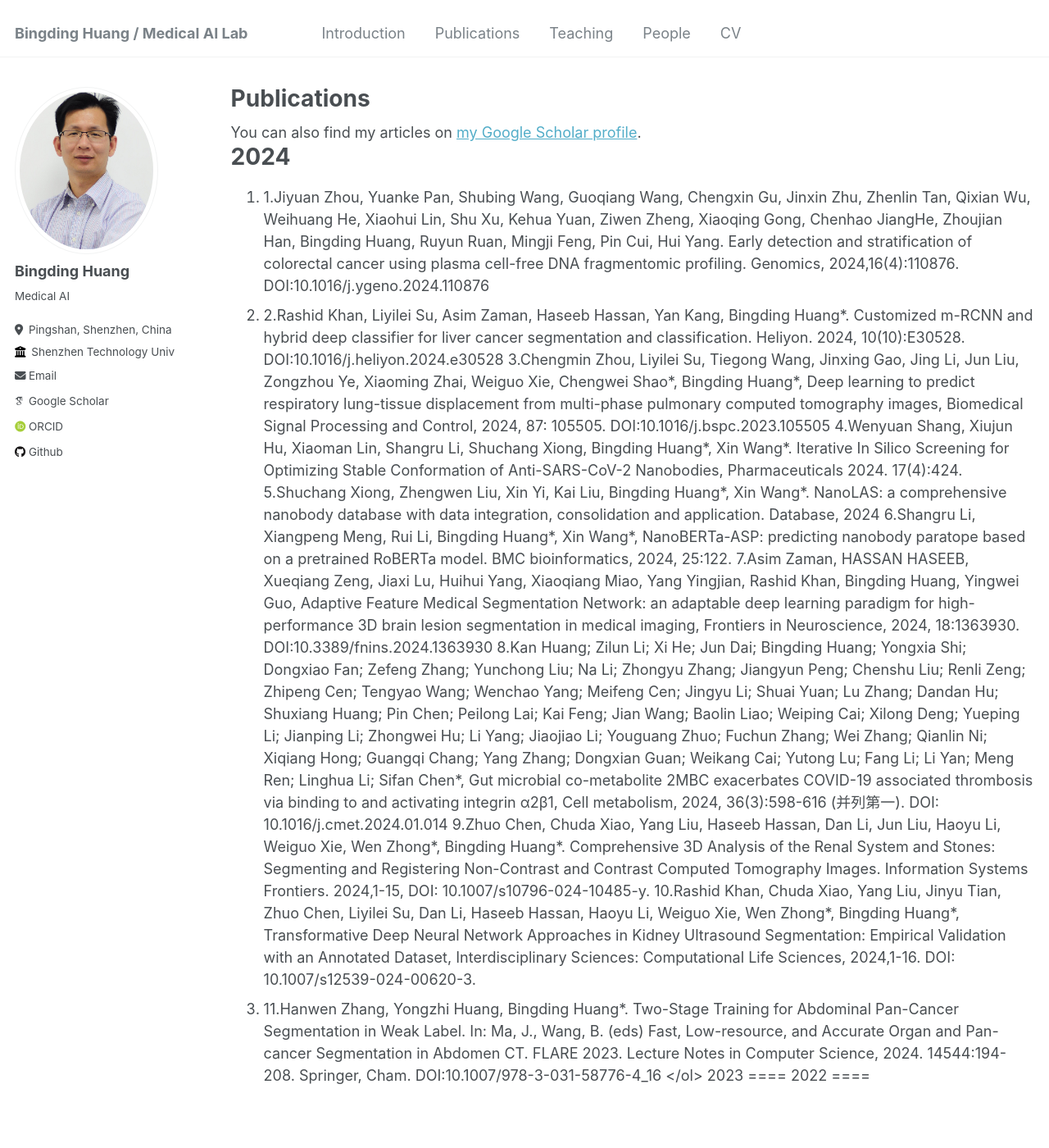
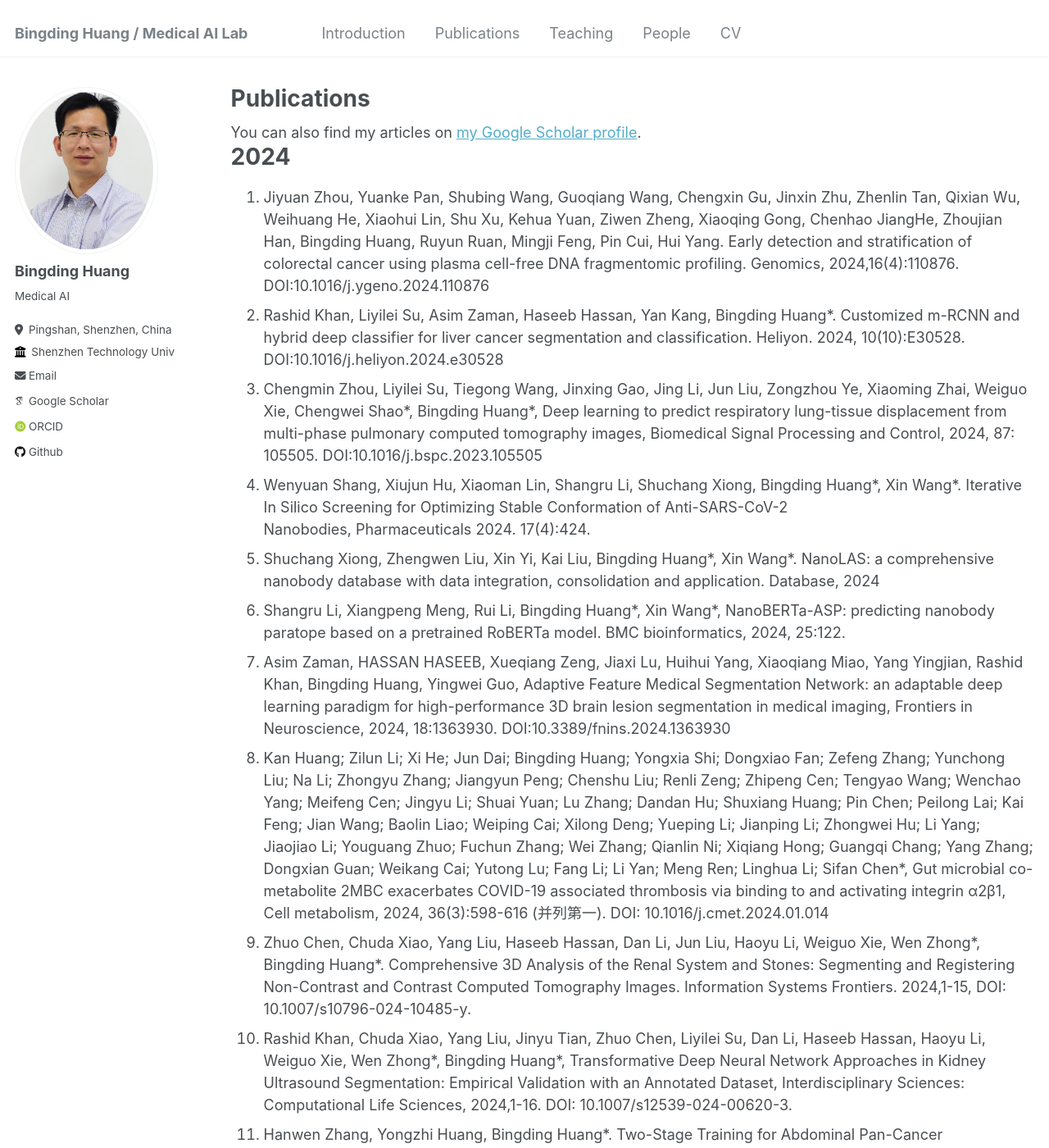
Before and after one commit to bingding/bingding.github.io, a Jekyll site: the page built from _pages/publications.md, in a window 1280 px wide and 1400 px high. Shown: the whole window at 82% size. Built offline with Jekyll 4.4.1, drawn with Linux system fonts in a browser that asks for light colours; some web fonts are replaced; some of the changed text lies outside the part shown.

Commit message:
change publication

```diff
--- a/_pages/publications.md
+++ b/_pages/publications.md
@@ -13,17 +13,17 @@ author_profile: true
 
 # 2024
 <ol>
-<li> 1.Jiyuan Zhou, Yuanke Pan, Shubing Wang, Guoqiang Wang, Chengxin Gu, Jinxin Zhu, Zhenlin Tan, Qixian Wu, Weihuang He, Xiaohui Lin, Shu Xu, Kehua Yuan, Ziwen Zheng, Xiaoqing Gong, Chenhao JiangHe, Zhoujian Han, Bingding Huang, Ruyun Ruan, Mingji Feng, Pin Cui, Hui Yang. Early detection and stratification of colorectal cancer using plasma cell-free DNA fragmentomic profiling. Genomics, 2024,16(4):110876. DOI:10.1016/j.ygeno.2024.110876
-<li>  2.Rashid Khan, Liyilei Su, Asim Zaman, Haseeb Hassan, Yan Kang, Bingding Huang*. Customized m-RCNN and hybrid deep classifier for liver cancer segmentation and classification. Heliyon. 2024, 10(10):E30528. DOI:10.1016/j.heliyon.2024.e30528
-3.Chengmin Zhou, Liyilei Su, Tiegong Wang, Jinxing Gao, Jing Li, Jun Liu, Zongzhou Ye, Xiaoming Zhai, Weiguo Xie, Chengwei Shao*, Bingding Huang*, Deep learning to predict respiratory lung-tissue displacement from multi-phase pulmonary computed tomography images, Biomedical Signal Processing and Control, 2024, 87: 105505. DOI:10.1016/j.bspc.2023.105505
-4.Wenyuan Shang, Xiujun Hu, Xiaoman Lin, Shangru Li, Shuchang Xiong, Bingding Huang*, Xin Wang*. Iterative In Silico Screening for Optimizing Stable Conformation of Anti-SARS-CoV-2 Nanobodies, Pharmaceuticals 2024. 17(4):424.
-5.Shuchang Xiong, Zhengwen Liu, Xin Yi, Kai Liu, Bingding Huang*, Xin Wang*. NanoLAS: a comprehensive nanobody database with data integration, consolidation and application. Database, 2024
-6.Shangru Li, Xiangpeng Meng, Rui Li, Bingding Huang*, Xin Wang*, NanoBERTa-ASP: predicting nanobody paratope based on a pretrained RoBERTa model. BMC bioinformatics, 2024, 25:122.
-7.Asim Zaman, HASSAN HASEEB, Xueqiang Zeng, Jiaxi Lu, Huihui Yang, Xiaoqiang Miao, Yang Yingjian, Rashid Khan, Bingding Huang, Yingwei Guo, Adaptive Feature Medical Segmentation Network: an adaptable deep learning paradigm for high-performance 3D brain lesion segmentation in medical imaging, Frontiers in Neuroscience, 2024, 18:1363930. DOI:10.3389/fnins.2024.1363930
-8.Kan Huang; Zilun Li; Xi He; Jun Dai; Bingding Huang; Yongxia Shi; Dongxiao Fan; Zefeng Zhang; Yunchong Liu; Na Li; Zhongyu Zhang; Jiangyun Peng; Chenshu Liu; Renli Zeng; Zhipeng Cen; Tengyao Wang; Wenchao Yang; Meifeng Cen; Jingyu Li; Shuai Yuan; Lu Zhang; Dandan Hu; Shuxiang Huang; Pin Chen; Peilong Lai; Kai Feng; Jian Wang; Baolin Liao; Weiping Cai; Xilong Deng; Yueping Li; Jianping Li; Zhongwei Hu; Li Yang; Jiaojiao Li; Youguang Zhuo; Fuchun Zhang; Wei Zhang; Qianlin Ni; Xiqiang Hong; Guangqi Chang; Yang Zhang; Dongxian Guan; Weikang Cai; Yutong Lu; Fang Li; Li Yan; Meng Ren; Linghua Li; Sifan Chen*, Gut microbial co-metabolite 2MBC exacerbates COVID-19 associated thrombosis via binding to and activating integrin α2β1, Cell metabolism, 2024, 36(3):598-616 (并列第一). DOI: 10.1016/j.cmet.2024.01.014
-9.Zhuo Chen, Chuda Xiao, Yang Liu, Haseeb Hassan, Dan Li, Jun Liu, Haoyu Li, Weiguo Xie, Wen Zhong*, Bingding Huang*. Comprehensive 3D Analysis of the Renal System and Stones: Segmenting and Registering Non-Contrast and Contrast Computed Tomography Images. Information Systems Frontiers. 2024,1-15,  DOI: 10.1007/s10796-024-10485-y.
-10.Rashid Khan, Chuda Xiao, Yang Liu, Jinyu Tian, Zhuo Chen, Liyilei Su, Dan Li, Haseeb Hassan, Haoyu Li, Weiguo Xie, Wen Zhong*, Bingding Huang*, Transformative Deep Neural Network Approaches in Kidney Ultrasound Segmentation: Empirical Validation with an Annotated Dataset, Interdisciplinary Sciences: Computational Life Sciences, 2024,1-16. DOI: 10.1007/s12539-024-00620-3.
-<li> 11.Hanwen Zhang, Yongzhi Huang, Bingding Huang*. Two-Stage Training for Abdominal Pan-Cancer Segmentation in Weak Label. In: Ma, J., Wang, B. (eds) Fast, Low-resource, and Accurate Organ and Pan-cancer Segmentation in Abdomen CT. FLARE 2023. Lecture Notes in Computer Science, 2024. 14544:194-208. Springer, Cham. DOI:10.1007/978-3-031-58776-4_16
+<li> Jiyuan Zhou, Yuanke Pan, Shubing Wang, Guoqiang Wang, Chengxin Gu, Jinxin Zhu, Zhenlin Tan, Qixian Wu, Weihuang He, Xiaohui Lin, Shu Xu, Kehua Yuan, Ziwen Zheng, Xiaoqing Gong, Chenhao JiangHe, Zhoujian Han, Bingding Huang, Ruyun Ruan, Mingji Feng, Pin Cui, Hui Yang. Early detection and stratification of colorectal cancer using plasma cell-free DNA fragmentomic profiling. Genomics, 2024,16(4):110876. DOI:10.1016/j.ygeno.2024.110876
+<li> Rashid Khan, Liyilei Su, Asim Zaman, Haseeb Hassan, Yan Kang, Bingding Huang*. Customized m-RCNN and hybrid deep classifier for liver cancer segmentation and classification. Heliyon. 2024, 10(10):E30528. DOI:10.1016/j.heliyon.2024.e30528
+<li> Chengmin Zhou, Liyilei Su, Tiegong Wang, Jinxing Gao, Jing Li, Jun Liu, Zongzhou Ye, Xiaoming Zhai, Weiguo Xie, Chengwei Shao*, Bingding Huang*, Deep learning to predict respiratory lung-tissue displacement from multi-phase pulmonary computed tomography images, Biomedical Signal Processing and Control, 2024, 87: 105505. DOI:10.1016/j.bspc.2023.105505
+<li> Wenyuan Shang, Xiujun Hu, Xiaoman Lin, Shangru Li, Shuchang Xiong, Bingding Huang*, Xin Wang*. Iterative In Silico Screening for Optimizing Stable Conformation of Anti-SARS-CoV-2 Nanobodies, Pharmaceuticals 2024. 17(4):424.
+<li> Shuchang Xiong, Zhengwen Liu, Xin Yi, Kai Liu, Bingding Huang*, Xin Wang*. NanoLAS: a comprehensive nanobody database with data integration, consolidation and application. Database, 2024
+<li> Shangru Li, Xiangpeng Meng, Rui Li, Bingding Huang*, Xin Wang*, NanoBERTa-ASP: predicting nanobody paratope based on a pretrained RoBERTa model. BMC bioinformatics, 2024, 25:122.
+<li> Asim Zaman, HASSAN HASEEB, Xueqiang Zeng, Jiaxi Lu, Huihui Yang, Xiaoqiang Miao, Yang Yingjian, Rashid Khan, Bingding Huang, Yingwei Guo, Adaptive Feature Medical Segmentation Network: an adaptable deep learning paradigm for high-performance 3D brain lesion segmentation in medical imaging, Frontiers in Neuroscience, 2024, 18:1363930. DOI:10.3389/fnins.2024.1363930
+<li> Kan Huang; Zilun Li; Xi He; Jun Dai; Bingding Huang; Yongxia Shi; Dongxiao Fan; Zefeng Zhang; Yunchong Liu; Na Li; Zhongyu Zhang; Jiangyun Peng; Chenshu Liu; Renli Zeng; Zhipeng Cen; Tengyao Wang; Wenchao Yang; Meifeng Cen; Jingyu Li; Shuai Yuan; Lu Zhang; Dandan Hu; Shuxiang Huang; Pin Chen; Peilong Lai; Kai Feng; Jian Wang; Baolin Liao; Weiping Cai; Xilong Deng; Yueping Li; Jianping Li; Zhongwei Hu; Li Yang; Jiaojiao Li; Youguang Zhuo; Fuchun Zhang; Wei Zhang; Qianlin Ni; Xiqiang Hong; Guangqi Chang; Yang Zhang; Dongxian Guan; Weikang Cai; Yutong Lu; Fang Li; Li Yan; Meng Ren; Linghua Li; Sifan Chen*, Gut microbial co-metabolite 2MBC exacerbates COVID-19 associated thrombosis via binding to and activating integrin α2β1, Cell metabolism, 2024, 36(3):598-616 (并列第一). DOI: 10.1016/j.cmet.2024.01.014
+<li> Zhuo Chen, Chuda Xiao, Yang Liu, Haseeb Hassan, Dan Li, Jun Liu, Haoyu Li, Weiguo Xie, Wen Zhong*, Bingding Huang*. Comprehensive 3D Analysis of the Renal System and Stones: Segmenting and Registering Non-Contrast and Contrast Computed Tomography Images. Information Systems Frontiers. 2024,1-15,  DOI: 10.1007/s10796-024-10485-y.
+<li> Rashid Khan, Chuda Xiao, Yang Liu, Jinyu Tian, Zhuo Chen, Liyilei Su, Dan Li, Haseeb Hassan, Haoyu Li, Weiguo Xie, Wen Zhong*, Bingding Huang*, Transformative Deep Neural Network Approaches in Kidney Ultrasound Segmentation: Empirical Validation with an Annotated Dataset, Interdisciplinary Sciences: Computational Life Sciences, 2024,1-16. DOI: 10.1007/s12539-024-00620-3.
+<li> Hanwen Zhang, Yongzhi Huang, Bingding Huang*. Two-Stage Training for Abdominal Pan-Cancer Segmentation in Weak Label. In: Ma, J., Wang, B. (eds) Fast, Low-resource, and Accurate Organ and Pan-cancer Segmentation in Abdomen CT. FLARE 2023. Lecture Notes in Computer Science, 2024. 14544:194-208. Springer, Cham. DOI:10.1007/978-3-031-58776-4_16
 </ol>
 2023
 ====
```
